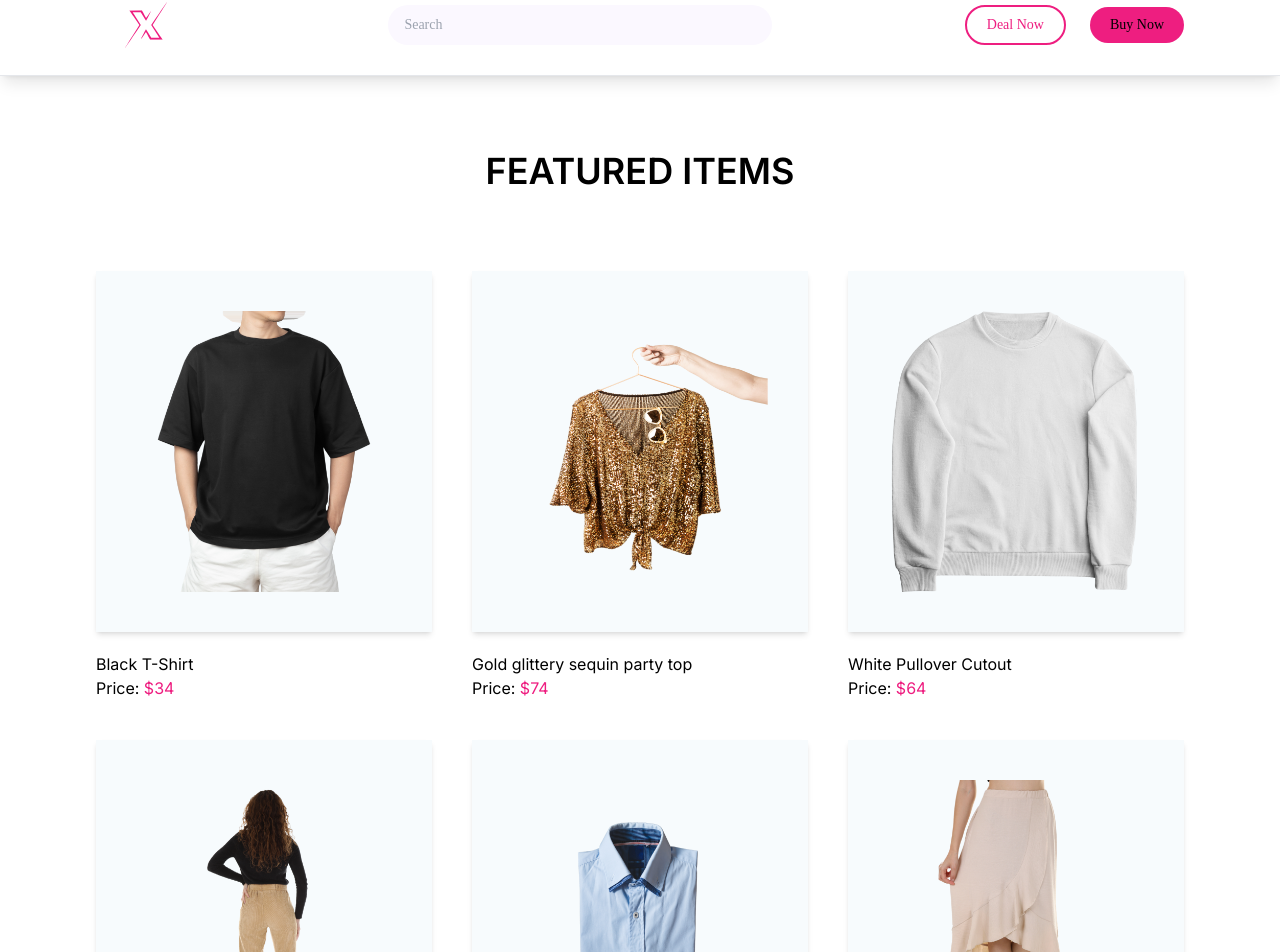
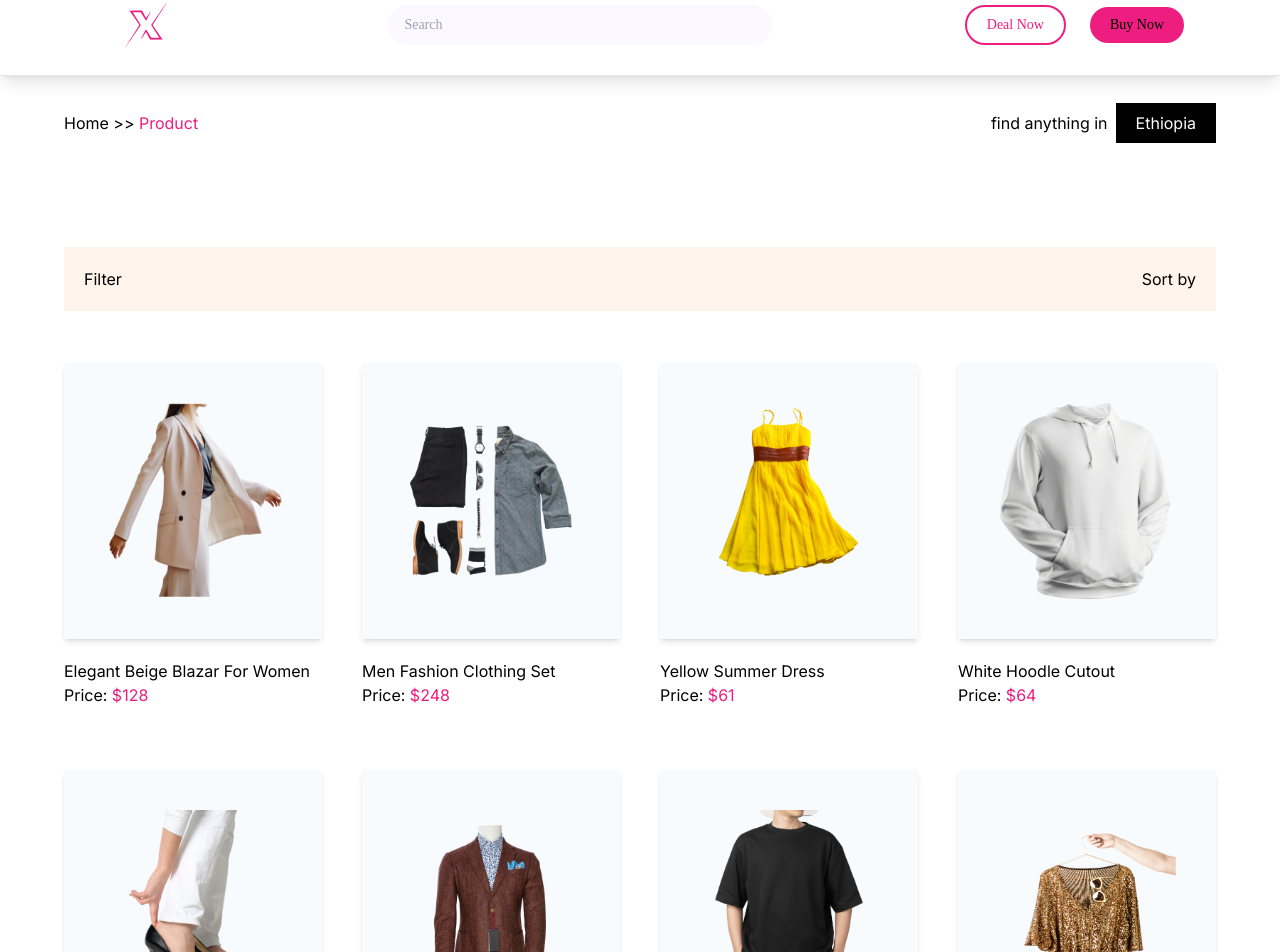
Before and after one commit to duressa-feyissa/StyleHub, a Next.js app in the folder web/: page /Product in a window 1280 px wide. Shown: the part 25-977 px from the top of the page. Built offline with nearby package versions, Linux system fonts and the light colour scheme.

Commit message:
feat: Start Implementation Of Product Page

```diff
--- a/web/app/Product/page.tsx
+++ b/web/app/Product/page.tsx
@@ -1,16 +1,58 @@
-import React from 'react'
+import React from "react";
 import Image from "next/image";
 import Product from "../../components/landing/Product";
 
 const page = () => {
   return (
-      <div className="flex flex-col max-w-screen min-h-screen items-center justify-between p-24">
-        <div className="p-20 ">
-            <p className="text-4xl text-black font-semibold font-Poppins">
-                FEATURED ITEMS
+    <div className="flex flex-col p-16 text-black gap-10">
+      <div className="flex justify-between items-center py-16">
+        <div>
+          <p className="font-Poppins">
+            Home {">>"} <span className="text-[#EE1E80]">Product</span>
           </p>
         </div>
-        <div className="grid grid-cols-3 grid-rows-2 gap-10 mb-8">
+        <div className="flex items-center justify-center gap-2 ">
+          <p>find anything in </p>
+          <div className="bg-black text-white px-5 py-2">
+            <p>Ethiopia</p>
+          </div>
+        </div>
+      </div>
+      <div className="flex justify-between items-center p-5 bg-[#FFF4EC]">
+        <p>Filter</p>
+        <p>Sort by</p>
+      </div>
+      <div className="grid grid-cols-4 grid-rows-3 gap-10 mb-8">
+        <Product
+          Name="Elegant Beige Blazar For Women"
+          Price={128}
+          image="/images/Elegant.png"
+        />
+        <Product
+          Name="Men Fashion Clothing Set"
+          Price={248}
+          image="/images/Men.png"
+        />
+        <Product
+          Name="Yellow Summer Dress"
+          Price={61}
+          image="/images/Yellow.png"
+        />
+        <Product
+          Name="White Hoodle Cutout"
+          Price={64}
+          image="/images/White.png"
+        />
+        <Product
+          Name="Women Dress Shoes"
+          Price={44}
+          image="/images/Women.png"
+        />
+        <Product
+          Name="Stylish Bespoke Jacket"
+          Price={44}
+          image="/images/Stylish.png"
+        />
         <Product Name="Black T-Shirt" Price={34} image="/images/Black.png" />
         <Product
           Name="Gold glittery sequin party top"
@@ -36,6 +78,6 @@ const page = () => {
       </div>
     </div>
   );
-}
+};
 
-export default page
+export default page;
```
Lines whose indentation alone changed are shown as unchanged.
